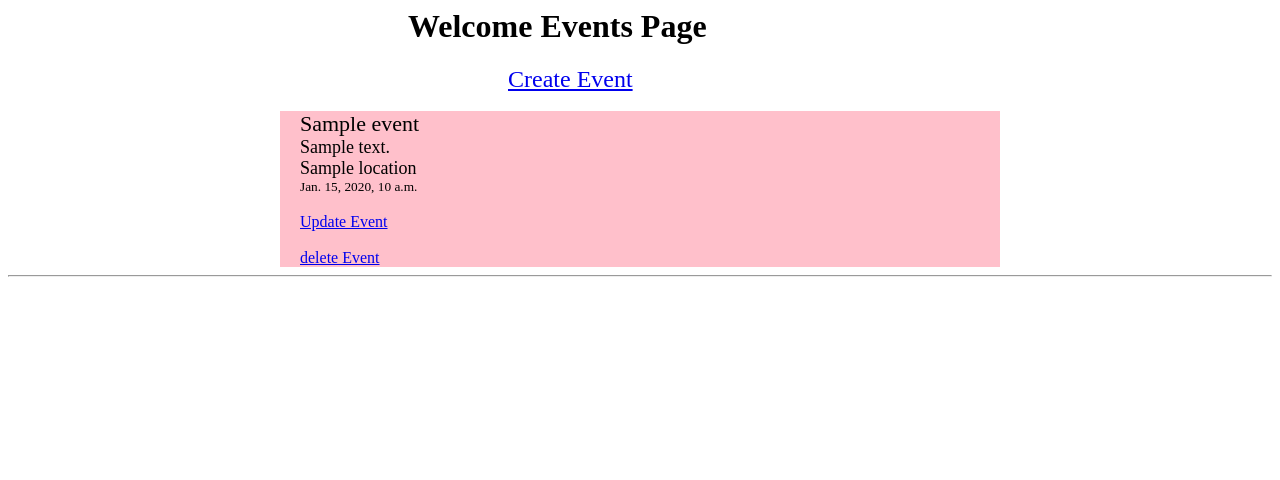
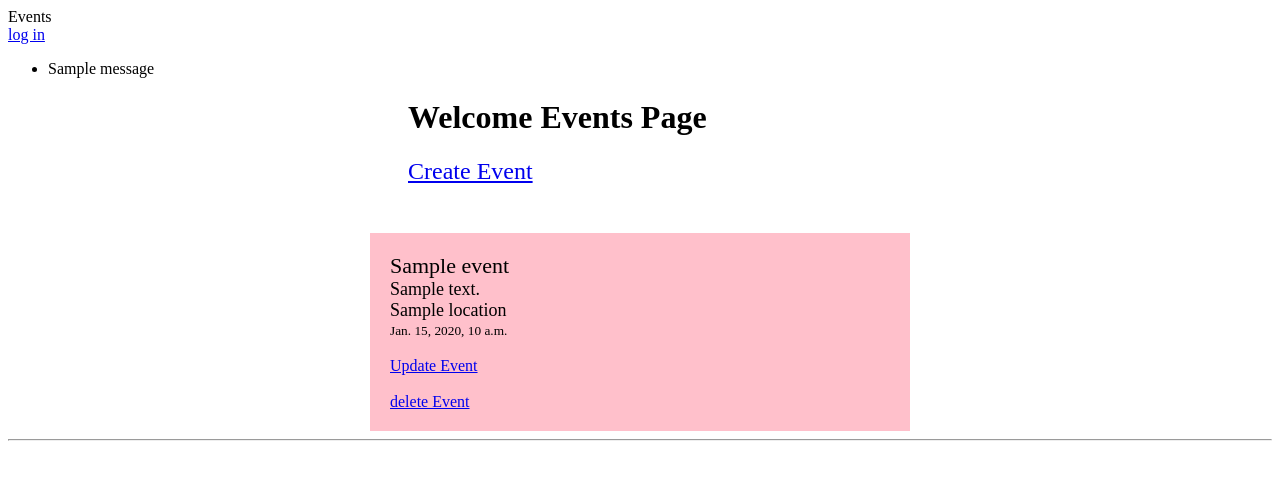
Before and after one commit to Tamuna-Z/eventsProject, a Django app: template events/templates/events/event_list.html in a window 1280 px wide. Shown: the top 480 px of the page. Run offline with Django 5.2, Linux system fonts and the light colour scheme; the template is opened without the code that fills it: most values are stand-ins (such as "Sample title", 1, 10 or a date in 2020); one stand-in notice (Sample message) is shown.

Commit message:
add main.html

```diff
--- a/events/templates/events/event_list.html
+++ b/events/templates/events/event_list.html
@@ -1,11 +1,18 @@
+{% extends 'main.html' %}
 {% block content %}
 <div style="margin-left:400px;">
     <h1>Welcome Events Page</h1>
-<a href="{% url 'create_event' %}" style="font-size:24px; margin-left:100px; ">Create Event</a><br><br>
+
+<div style="margin-bottom:30px;">
+    <a href="{% url 'create_event' %}" style="font-size:24px; ">Create Event</a><br><br>
+<!--    <a href="{% url 'login_page' %}"  style=" margin-right:400px;" >log in</a>-->
+
+</div>
+
 </div>
 
 {% for event in events %}
-    <div style="background-color: pink; width: 700px; padding-left:20px; margin:0 auto;" >
+    <div style="background-color: pink; width: 500px; padding:20px; margin:0 auto;" >
         <small style=" font-size:22px;">{{ event.title }}</small><br>
         <small style=" font-size:18px;">{{ event.description}}</small><br>
         <small style=" font-size:18px;">{{ event.location}}</small><br>
@@ -15,4 +22,4 @@
     </div><hr>
 {% endfor %}
 
-{% endblock %}
+{% endblock content %}
--- a/templates/main.html
+++ b/templates/main.html
@@ -4,7 +4,19 @@
     <meta charset="UTF-8">
     <title>Title</title>
 </head>
-<body>
+<body
+   {% include 'navbar.html' %}
+   {% if messages %}
+<ul class="messages">
+    {% for message in messages %}
+    <li >{{ message}}</li>
+</ul>
+{% endfor %}
+{% endif %}
+
+{% block content %}
+{% endblock  %}
+
 
 </body>
 </html>
--- a/templates/navbar.html
+++ b/templates/navbar.html
@@ -1,2 +1,3 @@
-<a href="{% url 'home' %}">home</a>
-<a href="{%  url 'events'%}">Events</a>
+
+<a href="{% url 'event_list' %}">Events</a><br>
+<a href="{% url 'login_page' %}"  style=" margin-rigth:400px;" >log in</a>
```
Also changed, not shown: events/templates/events/home.html (deleted, +0 -11 lines), events/views.py (+4 -4 lines), db.sqlite3.
